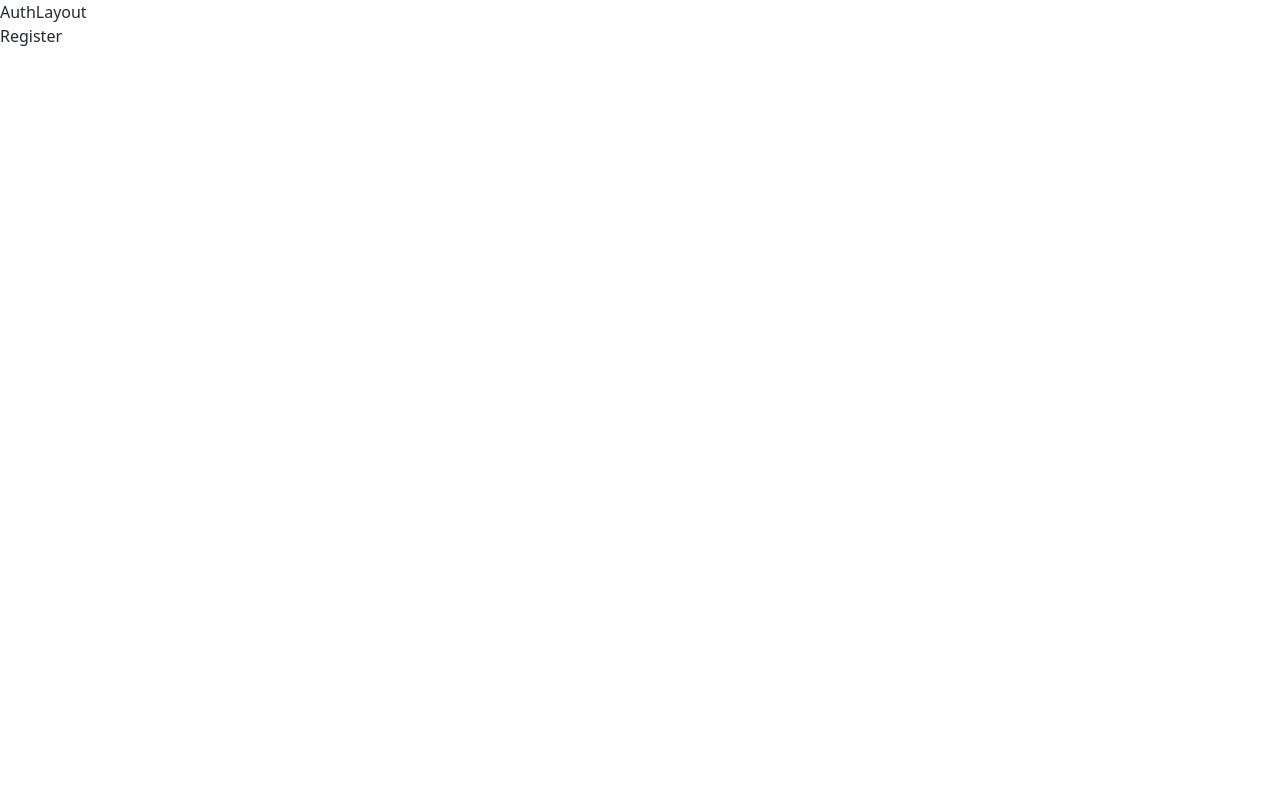
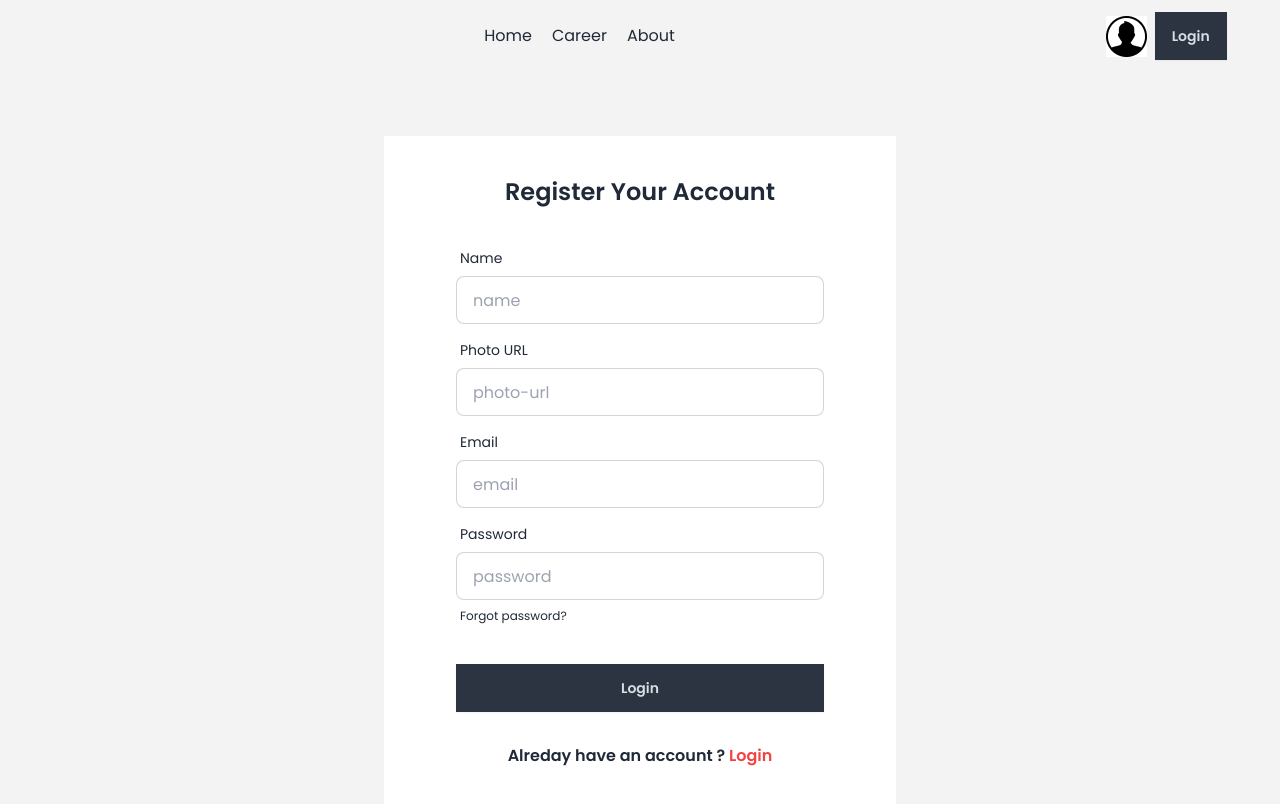
Before and after one commit to Jahid458/Dragon-News, a React (Vite) app: page /auth/register in a window 1280 px wide. Shown: the top 804 px of the page. Built offline with nearby package versions, Linux system fonts and the light colour scheme.

Commit message:
resgister login page setup

```diff
--- a/src/layouts/AuthLayout.jsx
+++ b/src/layouts/AuthLayout.jsx
@@ -1,7 +1,11 @@
 import { Outlet } from "react-router-dom";
+import Navbar from "../components/Navbar";
 
 const AuthLayout = () => {
-  return <div>AuthLayout
+  return <div className="font-poppins bg-[#f3f3f3]">
+    <header className="py-3 w-11/12 mx-auto">
+      <Navbar></Navbar>
+    </header>
     <Outlet></Outlet>
   </div>;
 };
--- /dev/null
+++ b/src/pages/Login.jsx
@@ -0,0 +1,37 @@
+import { Link } from "react-router-dom";
+
+const Login = () => {
+  return (
+    <div className="min-h-screen flex justify-center items-center">
+      <div className="card bg-base-100 w-full max-w-lg shrink-0 rounded-none p-10">
+        <h2 className="text-2xl font-semibold text-center">Login Your Account</h2>
+      <form className="card-body">
+        <div className="form-control">
+          <label className="label">
+            <span className="label-text">Email</span>
+          </label>
+          <input type="email" placeholder="email" className="input input-bordered" required />
+        </div>
+        <div className="form-control">
+          <label className="label">
+            <span className="label-text">Password</span>
+          </label>
+          <input type="password" placeholder="password" className="input input-bordered" required />
+          <label className="label">
+            <a href="#" className="label-text-alt link link-hover">Forgot password?</a>
+          </label>
+        </div>
+        <div className="form-control mt-6">
+          <button className="btn btn-neutral rounded-none">Login</button>
+        </div>
+      </form>
+
+      <p className="text-center font-semibold">
+        Don&lsquo;t have an account ? <Link className="text-red-500" to="/auth/register"> Register</Link>
+      </p>
+    </div>
+    </div>
+  );
+};
+
+export default Login;
--- /dev/null
+++ b/src/pages/Register.jsx
@@ -0,0 +1,54 @@
+import { Link } from "react-router-dom";
+
+const Register = () => {
+  return (
+    <div className="min-h-screen flex justify-center items-center">
+    <div className="card bg-base-100 w-full max-w-lg shrink-0 rounded-none p-10">
+      <h2 className="text-2xl font-semibold text-center">Register Your Account</h2>
+    <form className="card-body">
+
+    <div className="form-control">
+        <label className="label">
+          <span className="label-text">Name</span>
+        </label>
+        <input type="text" placeholder="name" className="input input-bordered" required />
+      </div>
+    <div className="form-control">
+        <label className="label">
+          <span className="label-text">Photo URL</span>
+        </label>
+        <input type="text" placeholder="photo-url" className="input input-bordered" required />
+      </div>
+      {/* email */}
+      <div className="form-control">
+        <label className="label">
+          <span className="label-text">Email</span>
+        </label>
+        <input type="email" placeholder="email" className="input input-bordered" required />
+      </div>
+
+
+      <div className="form-control">
+        <label className="label">
+          <span className="label-text">Password</span>
+        </label>
+        <input type="password" placeholder="password" className="input input-bordered" required />
+        <label className="label">
+          <a href="#" className="label-text-alt link link-hover">Forgot password?</a>
+        </label>
+      </div>
+      <div className="form-control mt-6">
+        <button className="btn btn-neutral rounded-none">Login</button>
+      </div>
+    </form>
+
+    <p className="text-center font-semibold">
+      Alreday have an account ? {" "}
+       <Link className="text-red-500" to="/auth/login">Login</Link>
+    </p>
+  </div>
+  </div>
+  );
+};
+
+export default Register;
--- a/src/routes/router.jsx
+++ b/src/routes/router.jsx
@@ -2,6 +2,8 @@
 import HomeLayout from "../layouts/HomeLayout";
 import CategoryNews from './../pages/CategoryNews';
 import AuthLayout from "../layouts/AuthLayout";
+import Login from "../pages/Login";
+import Register from "../pages/Register";
 
 const router = createBrowserRouter([
   {
@@ -30,11 +32,11 @@
     children:[
       {
         path:'/auth/login',
-        element: <h2>Login</h2>
+        element: <Login></Login>
       },
       {
         path:'/auth/register',
-        element: <h2>Register</h2>
+        element: <Register></Register>
       }
     ]
   },
```
